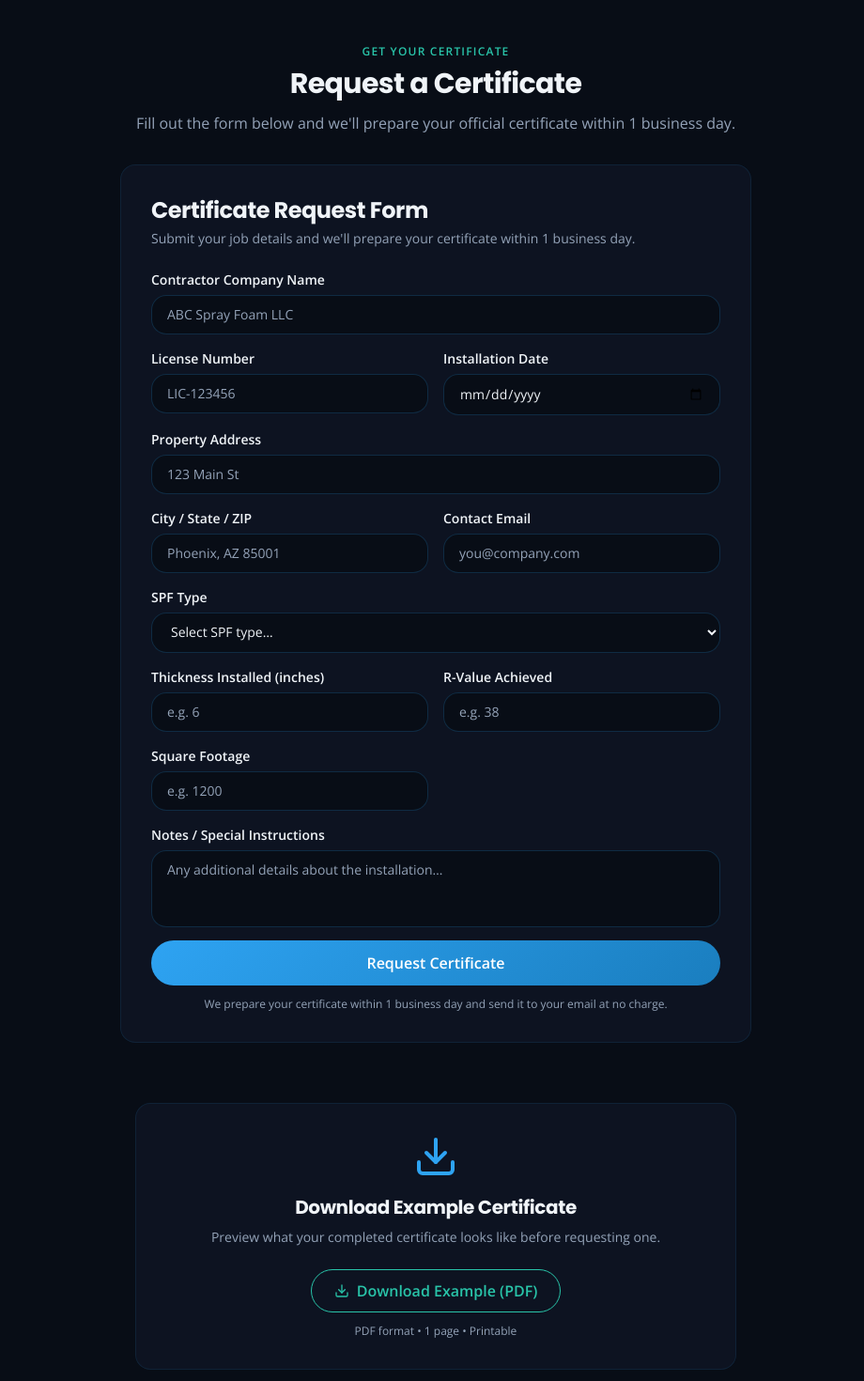
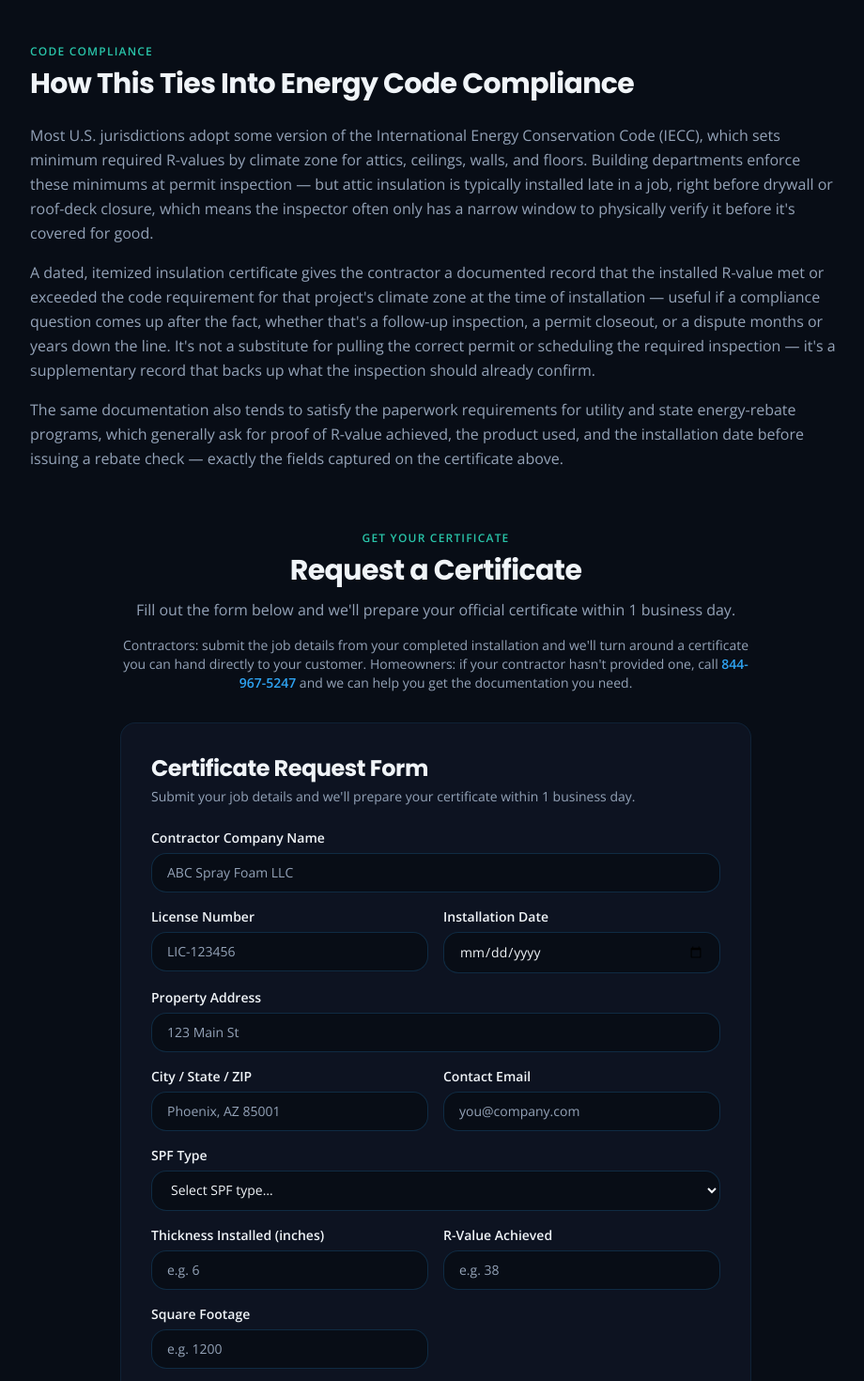
Before and after one commit to MCERQUA/sprayfoaminsurance-nextjs, a Next.js app: page /attic-insulation-certificate in a window 1280 px wide. Shown: the part 3040-4510 px from the top of the page at 94% size, without its empty margins (176-1096 px from the left). Built offline with nearby package versions, Linux system fonts and the light colour scheme.

Commit message:
auto-save: app/2025/07/04/spray-foam-equipment-financing-building-strong-banking-relationships/page.tsx,app/attic-insulation-certificate/page.tsx

```diff
--- a/app/attic-insulation-certificate/page.tsx
+++ b/app/attic-insulation-certificate/page.tsx
@@ -237,6 +237,41 @@ export default function AtticInsulationCertificatePage() {
         </GlassCard>
       </section>
 
+      {/* How Certificates Tie Into Code Compliance */}
+      <section className="max-w-4xl mx-auto px-4 py-8">
+        <p className="label-text text-accent font-label font-semibold text-xs tracking-widest uppercase mb-2">
+          CODE COMPLIANCE
+        </p>
+        <h2 className="font-headline font-bold text-3xl text-text mb-6">
+          How This Ties Into Energy Code Compliance
+        </h2>
+        <div className="space-y-4 text-muted leading-relaxed">
+          <p>
+            Most U.S. jurisdictions adopt some version of the International Energy Conservation
+            Code (IECC), which sets minimum required R-values by climate zone for attics,
+            ceilings, walls, and floors. Building departments enforce these minimums at permit
+            inspection — but attic insulation is typically installed late in a job, right before
+            drywall or roof-deck closure, which means the inspector often only has a narrow window
+            to physically verify it before it&apos;s covered for good.
+          </p>
+          <p>
+            A dated, itemized insulation certificate gives the contractor a documented record that
+            the installed R-value met or exceeded the code requirement for that project&apos;s
+            climate zone at the time of installation — useful if a compliance question comes up
+            after the fact, whether that&apos;s a follow-up inspection, a permit closeout, or a
+            dispute months or years down the line. It&apos;s not a substitute for pulling the
+            correct permit or scheduling the required inspection — it&apos;s a supplementary record
+            that backs up what the inspection should already confirm.
+          </p>
+          <p>
+            The same documentation also tends to satisfy the paperwork requirements for utility
+            and state energy-rebate programs, which generally ask for proof of R-value achieved,
+            the product used, and the installation date before issuing a rebate check — exactly
+            the fields captured on the certificate above.
+          </p>
+        </div>
+      </section>
+
       {/* Request Form */}
       <section id="request" className="max-w-3xl mx-auto px-4 py-8">
         <p className="label-text text-accent font-label font-semibold text-xs tracking-widest uppercase mb-2 text-center">
@@ -245,8 +280,13 @@ export default function AtticInsulationCertificatePage() {
         <h2 className="font-headline font-bold text-3xl text-text mb-3 text-center">
           Request a Certificate
         </h2>
-        <p className="text-muted mb-8 text-center">
+        <p className="text-muted mb-4 text-center">
           Fill out the form below and we'll prepare your official certificate within 1 business day.
+        </p>
+        <p className="text-muted text-sm mb-8 text-center max-w-2xl mx-auto">
+          Contractors: submit the job details from your completed installation and we&apos;ll turn
+          around a certificate you can hand directly to your customer. Homeowners: if your
+          contractor hasn&apos;t provided one, call <a href="tel:8449675247" className="text-primary hover:text-accent transition-colors font-semibold">844-967-5247</a> and we can help you get the documentation you need.
         </p>
 
         <FormCard
@@ -406,24 +446,25 @@ export default function AtticInsulationCertificatePage() {
         </FormCard>
       </section>
 
-      {/* Download Example */}
+      {/* Questions before requesting */}
       <section className="max-w-2xl mx-auto px-4 py-8">
         <GlassCard className="p-8 text-center">
           <Download className="w-12 h-12 text-primary mx-auto mb-4" />
           <h3 className="font-headline font-bold text-text text-xl mb-2">
-            Download Example Certificate
+            Not Sure What You&apos;ll Need to Provide?
           </h3>
           <p className="text-muted text-sm mb-6">
-            Preview what your completed certificate looks like before requesting one.
+            The fields above under &ldquo;What the Certificate Documents&rdquo; are exactly what
+            goes on the finished certificate — installation date, material type, R-value,
+            coverage area, thickness, and contractor information. Have those on hand and the
+            request form only takes a couple of minutes.
           </p>
           <a
-            href="#"
+            href="#request"
             className="secondary-btn inline-flex items-center gap-2 px-6 py-2.5 rounded-full font-label font-semibold"
           >
-            <Download className="w-4 h-4" />
-            Download Example (PDF)
+            Jump to the Request Form
           </a>
-          <p className="text-xs text-muted mt-3">PDF format &bull; 1 page &bull; Printable</p>
         </GlassCard>
       </section>
 
```
Also changed, not shown: app/2025/07/04/spray-foam-equipment-financing-building-strong-banking-relationships/page.tsx (+29 -5 lines).
